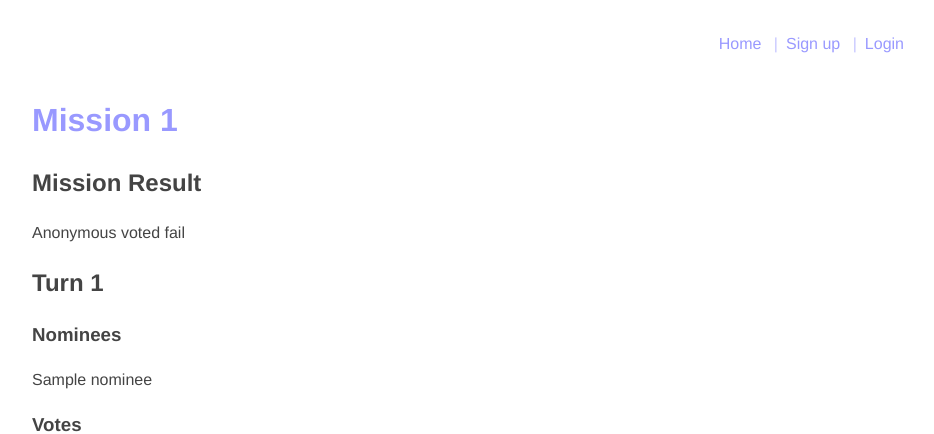
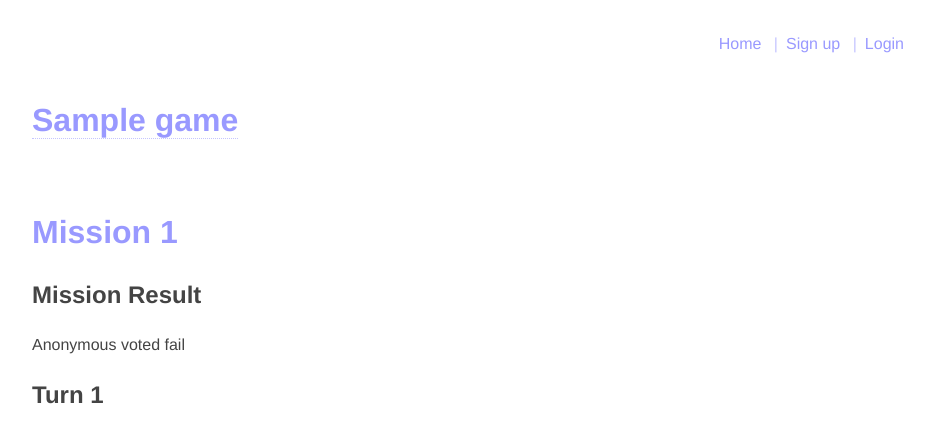
Before and after one commit to Patstrom/resistance, a Flask app: template templates/missions.html in a window 1280 px wide. Shown: the top 434 px of the page, without its empty margins (208-1142 px from the left). Run offline with Flask 2, Linux system fonts and the light colour scheme; the template is opened without the code that fills it: most values are stand-ins (such as "Sample title", 1, 10 or a date in 2020); parts of the project's set-up code (start-up, migrations or seed data) failed here and were passed over.

Commit message:
Add link back to game in missions

```diff
--- a/static/game.css
+++ b/static/game.css
@@ -56,7 +56,7 @@
 }
 
 #navbar a:hover {
-    text-decoration: underline;
+    text-decoration: none;
 }
 
 /* The game.html chat section */
--- a/static/missions.css
+++ b/static/missions.css
@@ -1,3 +1,17 @@
+#game-header a {
+    text-decoration: none;
+    color: #9999ff;
+    border-bottom: 1px #c5c5ff dotted;
+}
+
+#game-header a:visited {
+    text-decoration: none;
+}
+
+#game-header a:hover {
+    text-decoration: none;
+}
+
 .turn-summary ul > li {
     display: inline-block;
 }
--- a/templates/missions.html
+++ b/templates/missions.html
@@ -6,6 +6,7 @@
 {% endblock%}
 
 {% block container %}
+<h1 id=game-header><a href="{{ url_for('game', game=game.id) }}">{{ game.name }}</a></h1>
     {% for mission in missions %}
     <h1>Mission {{ loop.index }} {% if mission.is_over %}({{ "Success" if mission.success else "Failed" }}){% endif %}</h1>
     {% if mission.vote is not none %}
```
